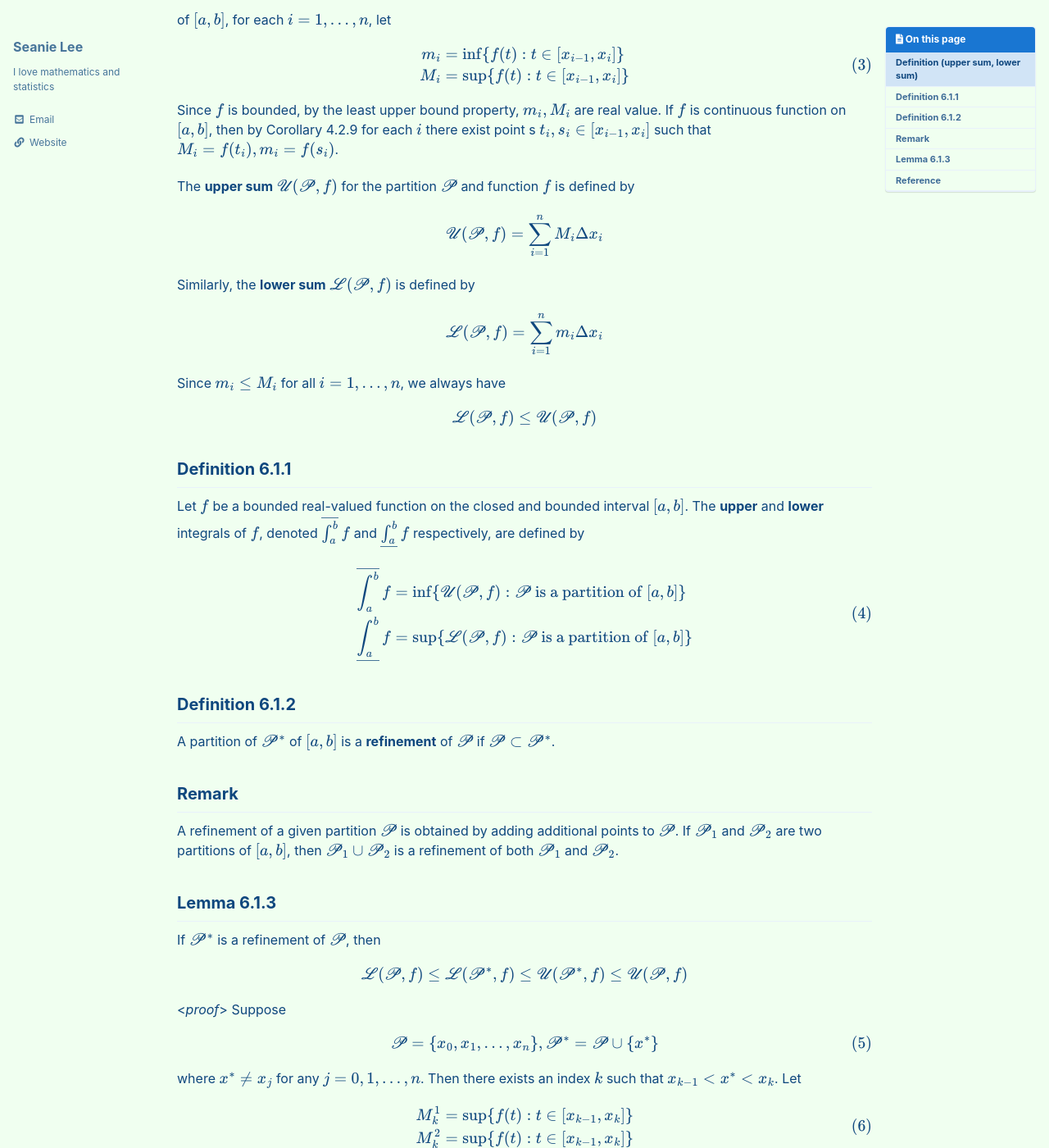
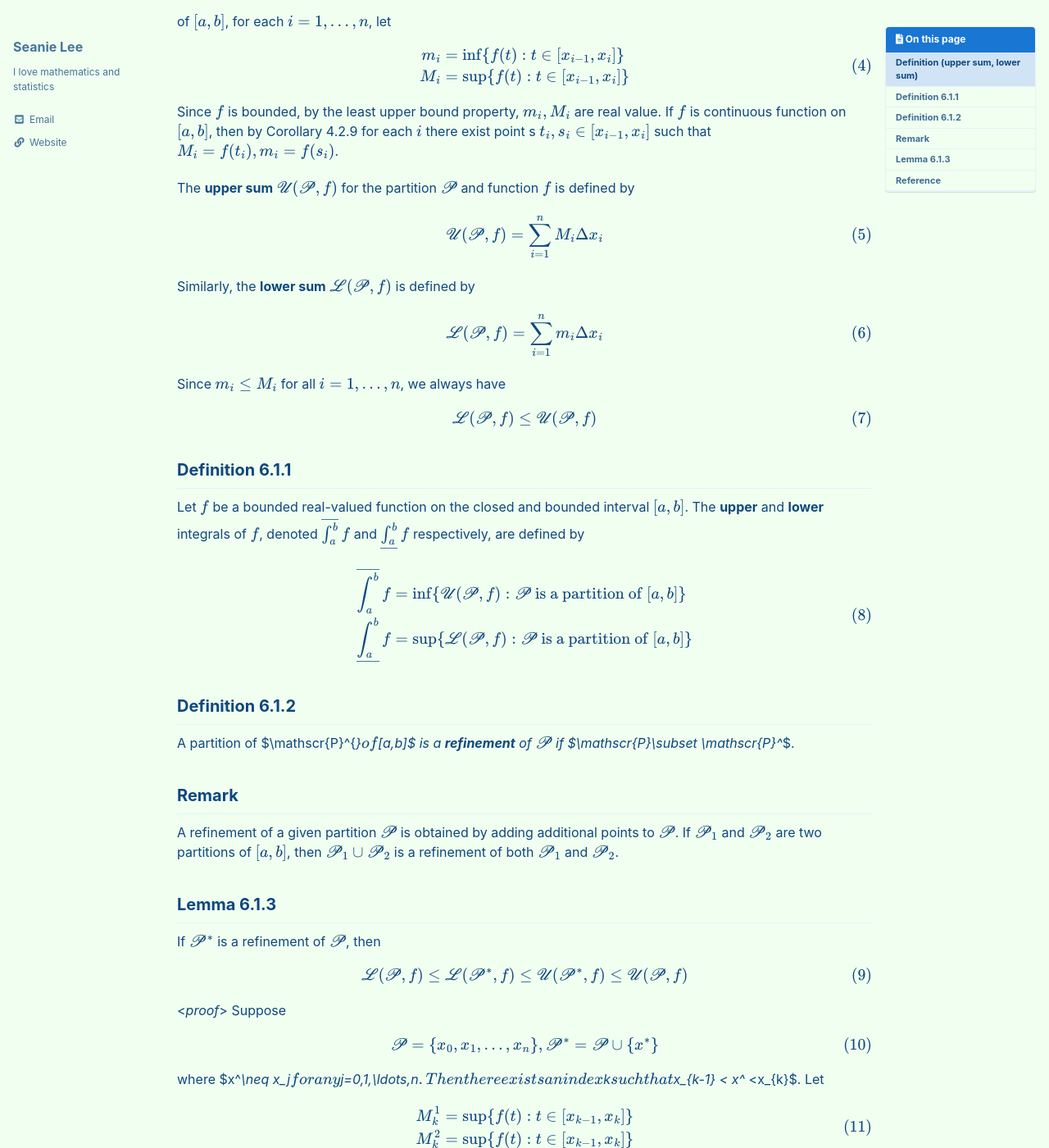
Before and after one commit to seanie12/blog, a Jekyll site: the page built from _posts/2021-05-29-upper_lower_sum.md, in a window 1280 px wide and 1400 px high, scrolled down 539 px. Shown: the whole window at 82% size. Built offline with Jekyll 4.4.1, drawn with Linux system fonts in a browser that asks for light colours; cached includes are drawn as plain includes; formulas are drawn with MathJax 3; some of the changed text lies outside the part shown.

Commit message:
Update 2021-05-29-upper_lower_sum.md

```diff
--- a/_posts/2021-05-29-upper_lower_sum.md
+++ b/_posts/2021-05-29-upper_lower_sum.md
@@ -22,6 +22,7 @@ comments : true
 ## Definition (upper sum, lower sum)
 Let $[a,b]$ with $a<b$ be a closed and bounded interval in $\mathbb{R}$. By a partition of $\mathscr{P}$ of $[a,b]$ we mean a finite set of points
 
+
 $$
 \begin{align}
 \mathscr{P}=\{x_0, x_1,\ldots, x_n\} \text{ such that }
@@ -32,7 +33,9 @@ $$
 There is no requirement that the points $x_i$ be equally spaced. For each $i=1,2,\ldots,n$, set
 
 $$
+\begin{align}
 \Delta x_i = x_i - x_{i-1}
+\end{align}
 $$
 
 which is equal to the length of the interval $[x_{i-1}, x_i]$.
@@ -61,19 +64,25 @@ Since $f$ is bounded, by the least upper bound property, $m_i, M_i$ are real val
 The **upper sum** $\mathscr{U}(\mathscr{P},f)$ for the partition $\mathscr{P}$ and function $f$ is defined by
 
 $$
+\begin{align}
 \mathscr{U}(\mathscr{P}, f) = \sum_{i=1}^n M_i \Delta x_i
+\end{align}
 $$
 
 Similarly, the **lower sum** $\mathscr{L}(\mathscr{P},f)$ is defined by
 
 $$
+\begin{align}
 \mathscr{L}(\mathscr{P}, f) = \sum_{i=1}^n m_i \Delta x_i
+\end{align}
 $$
 
 Since $m_i \leq M_i$ for all $i=1,\ldots, n$, we always have
 
 $$
+\begin{align}
 \mathscr{L}(\mathscr{P},f) \leq \mathscr{U}(\mathscr{P},f)
+\end{align}
 $$
 
 
@@ -91,7 +100,7 @@ $$
 
 
 ## Definition 6.1.2
-A partition of $$\mathscr{P}^{*}$$ of $[a,b]$ is a **refinement** of $$\mathscr{P}$$ if $$\mathscr{P}\subset \mathscr{P}^*$$.
+A partition of $\mathscr{P}^{*}$ of $[a,b]$ is a **refinement** of $\mathscr{P}$ if $\mathscr{P}\subset \mathscr{P}^*$.
 
 
 ## Remark
@@ -101,7 +110,9 @@ A refinement of a given partition $\mathscr{P}$ is obtained by adding additional
 If $\mathscr{P}^*$ is a refinement of $\mathscr{P}$, then
 
 $$
+\begin{align}
 \mathscr{L}(\mathscr{P}, f) \leq \mathscr{L}(\mathscr{P}^*, f) \leq \mathscr{U}(\mathscr{P}^*,f )\leq \mathscr{U}(\mathscr{P},f)
+\end{align}
 $$
 
 <*proof*>
@@ -113,7 +124,7 @@ $$
 \end{align}
 $$
 
-where $$x^*\neq x_j$$ for any $$j=0,1,\ldots,n$$. Then there exists an index $$k$$ such that $$x_{k-1} < x^* <x_{k}$$. Let
+where $x^*\neq x_j$ for any $j=0,1,\ldots,n$. Then there exists an index $k$ such that $x_{k-1} < x^* <x_{k}$. Let
 
 $$
 \begin{align}
```
